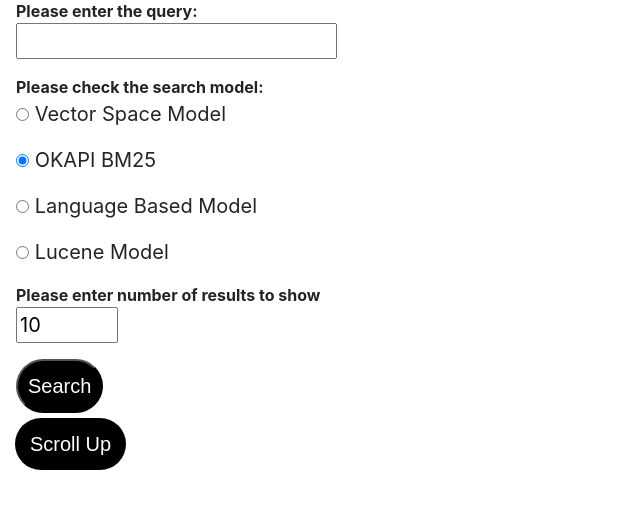
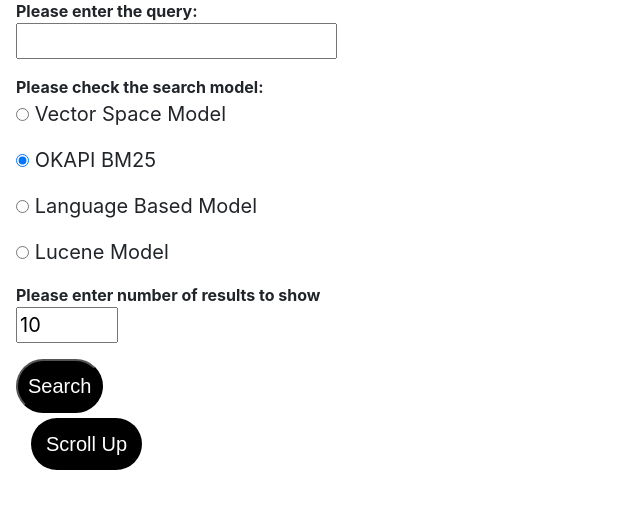
Before and after one commit to p-kirb/NewsTweetsRetrievalSystem, a Flask app: page / in a window 1280 px wide. Shown: the part 119-641 px from the top of the page, without its empty margins (0-640 px from the left). Run offline with Flask 2, Linux system fonts and the light colour scheme; some libraries are stand-ins or nearby versions.

Commit message:
chore: changes in structure of html

```diff
--- a/retrieval_system/web_app/templates/search_engine.html
+++ b/retrieval_system/web_app/templates/search_engine.html
@@ -12,7 +12,7 @@
 <h1 style="margin-left: 0.5em">Search Engine</h1>
 
 <div style="display: flex; margin-left: 1em;">
-    <div>
+    <div style="position: sticky;">
         <form name="search-engine" action="/search-engine" method="post">
             <b>Please enter the query: </b>
             <p><input type="text" name="query" value='{{query}}' /></p>
@@ -36,6 +36,8 @@
         {% if model == 'vsm' %}
         <button id="rocchio-btn" onclick="rocchio()" style="font-weight:bold">Update Query</button>
         {% endif %}
+
+        <a href="#" class="top">Scroll Up</a>
     </div>
 
     <div style="flex: 1; margin-left: 1em;" id="search-results">
@@ -61,5 +63,5 @@
         </form>
     </div>
 </div>
-<a href="#" class="top">Scroll Up</a>
+
 {% endblock %}
```
